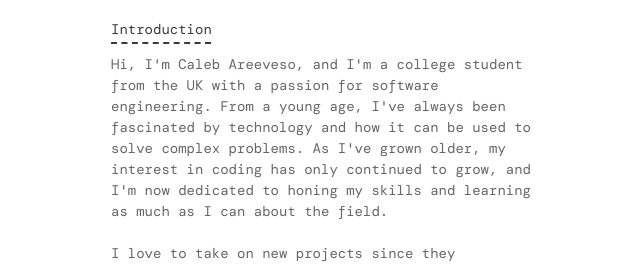
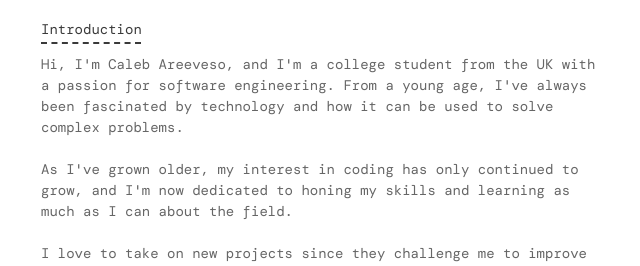
Before and after one commit to calebareeveso/calebareeveso.com, a Next.js app: page / in a window 1280 px wide. Shown: the part 583-849 px from the top of the page, without its empty margins (319-959 px from the left). Built offline with nearby package versions, Linux system fonts and the light colour scheme; a web font is replaced by a local one.

Commit message:
chore: change iverall width from lg to 2xl

```diff
--- a/components/about/index.js
+++ b/components/about/index.js
@@ -11,9 +11,13 @@ export default function Index(props) {
         Hi, I'm Caleb Areeveso, and I'm a college student from the UK with a
         passion for software engineering. From a young age, I've always been
         fascinated by technology and how it can be used to solve complex
-        problems. As I've grown older, my interest in coding has only continued
-        to grow, and I'm now dedicated to honing my skills and learning as much
-        as I can about the field.
+        problems.
+      </h2>
+      <br />
+      <h2>
+        As I've grown older, my interest in coding has only continued to grow,
+        and I'm now dedicated to honing my skills and learning as much as I can
+        about the field.
       </h2>
       <br />
       <h2>
--- a/components/layout/index.js
+++ b/components/layout/index.js
@@ -10,7 +10,7 @@ export default function Main({ children, ...props }) {
   return (
     <>
       <div className="wrapper">
-        <div className="max-w-lg mx-auto container px-4 ">
+        <div className="max-w-2xl mx-auto container px-4 ">
           <div className="container mx-auto">
             <Head>
               {/* Favicons */}
```
